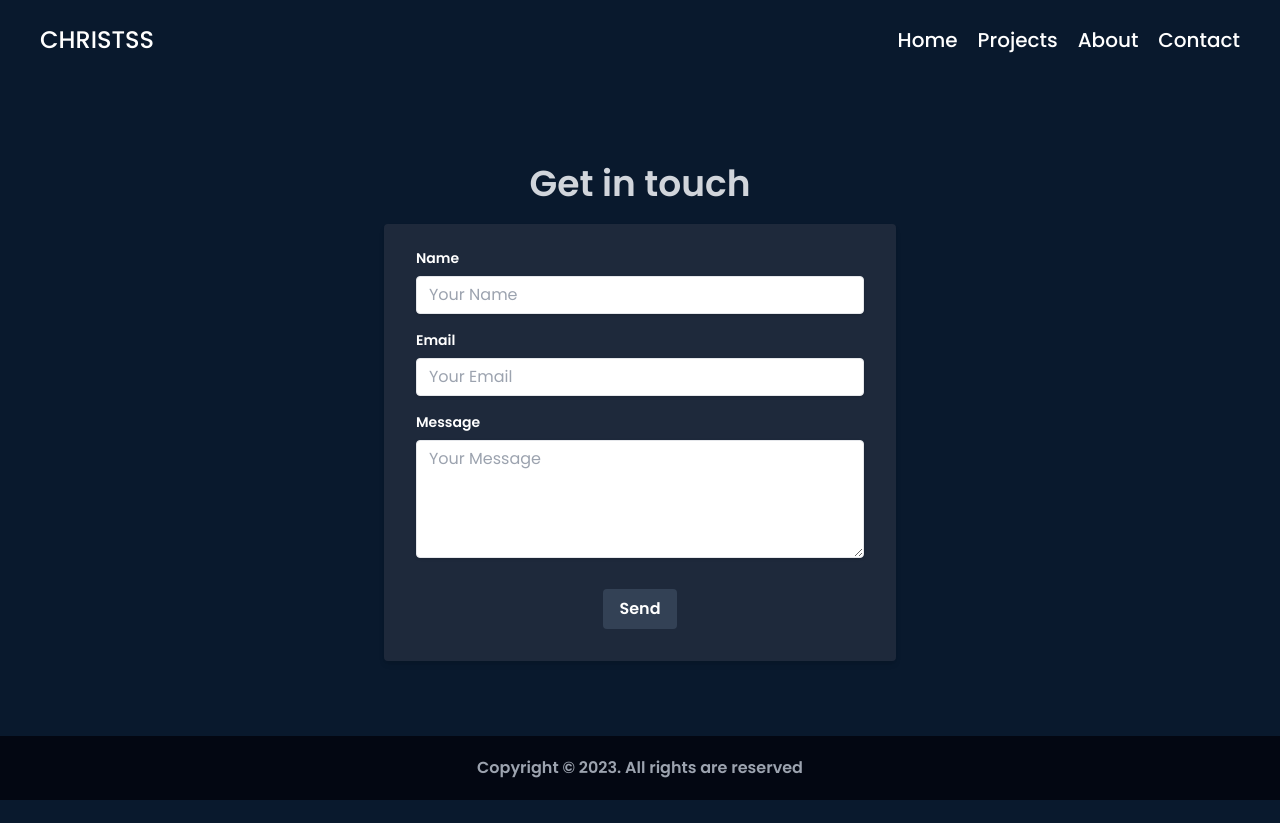
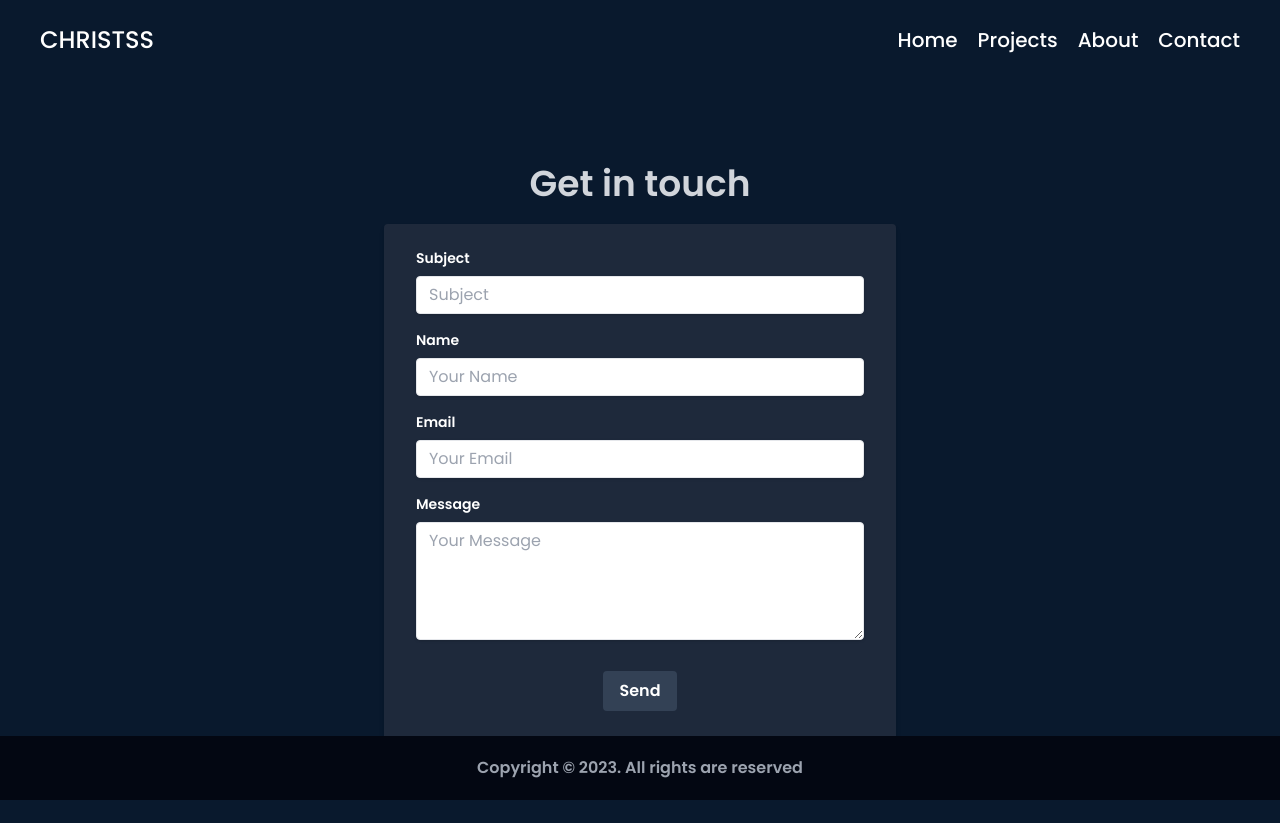
Before and after one commit to kurays015/portfolio1.0, a React (Vite) app: page /contact in a window 1280 px wide. Before the commit the page ends 800 px from the top, so only its background shows below. Built offline with nearby package versions, Linux system fonts and the light colour scheme.

Commit message:
add emailjs function

```diff
--- a/package.json
+++ b/package.json
@@ -10,6 +10,7 @@
     "preview": "vite preview"
   },
   "dependencies": {
+    "@emailjs/browser": "^3.11.0",
     "react": "^18.2.0",
     "react-dom": "^18.2.0",
     "react-icons": "^4.11.0",
--- a/src/pages/Contact.jsx
+++ b/src/pages/Contact.jsx
@@ -1,59 +1,100 @@
+import { useRef } from "react";
 import Footer from "../components/Footer";
+import emailjs from "@emailjs/browser";
 
 const Contact = () => {
+  const form = useRef();
+
+  const sendEmail = e => {
+    e.preventDefault();
+
+    emailjs
+      .sendForm(
+        "service_6wxmbrw",
+        "template_e800nav",
+        form.current,
+        "QUBpICwU-3PLuzdNM"
+      )
+      .then(
+        result => {
+          console.log(result.text);
+        },
+        error => {
+          console.log(error.text);
+        }
+      );
+  };
   return (
     <>
       <div className="py-16 max-w-lg mx-auto">
         <h1 className=" text-gray-300 font-semibold text-4xl my-5 text-center">
           Get in touch
         </h1>
-        <form class="bg-slate-800 shadow-md rounded px-8 pt-6 pb-8 mb-4">
-          <div class="mb-4">
+        <form
+          ref={form}
+          onSubmit={sendEmail}
+          className="bg-slate-800 shadow-md rounded px-8 pt-6 pb-8 mb-4"
+        >
+          <div className="mb-4">
             <label
-              class="block text-white text-sm font-semibold mb-2"
+              className="block text-white text-sm font-semibold mb-2"
+              for="subject"
+            >
+              Subject
+            </label>
+            <input
+              className="shadow appearance-none border rounded w-full py-2 px-3 leading-tight focus:outline-none focus:shadow-outline"
+              name="subject"
+              type="text"
+              placeholder="Subject"
+            />
+          </div>
+          <div className="mb-4">
+            <label
+              className="block text-white text-sm font-semibold mb-2"
               for="name"
             >
               Name
             </label>
             <input
-              class="shadow appearance-none border rounded w-full py-2 px-3 leading-tight focus:outline-none focus:shadow-outline"
-              id="name"
+              className="shadow appearance-none border rounded w-full py-2 px-3 leading-tight focus:outline-none focus:shadow-outline"
+              name="name"
               type="text"
               placeholder="Your Name"
             />
           </div>
-          <div class="mb-4">
+          <div className="mb-4">
             <label
-              class="block text-white text-sm font-semibold mb-2"
+              className="block text-white text-sm font-semibold mb-2"
               for="email"
             >
               Email
             </label>
             <input
-              class="shadow appearance-none border rounded w-full py-2 px-3 leading-tight focus:outline-none focus:shadow-outline"
-              id="email"
+              className="shadow appearance-none border rounded w-full py-2 px-3 leading-tight focus:outline-none focus:shadow-outline"
+              name="email"
               type="email"
               placeholder="Your Email"
             />
           </div>
-          <div class="mb-6">
+          <div className="mb-6">
             <label
-              class="block text-white text-sm font-semibold mb-2"
+              className="block text-white text-sm font-semibold mb-2"
               for="message"
             >
               Message
             </label>
             <textarea
-              class="shadow appearance-none border rounded w-full py-2 px-3 leading-tight focus:outline-none focus:shadow-outline"
-              id="message"
+              className="shadow appearance-none border rounded w-full py-2 px-3 leading-tight focus:outline-none focus:shadow-outline"
+              name="message"
               rows="5"
               placeholder="Your Message"
             ></textarea>
           </div>
-          <div class="flex items-center justify-center">
+          <div className="flex items-center justify-center">
             <button
-              class="bg-slate-700 hover:bg-slate-500 text-white font-semibold py-2 px-4 rounded focus:outline-none focus:shadow-outline"
-              type="button"
+              className="bg-slate-700 hover:bg-slate-500 text-white font-semibold py-2 px-4 rounded focus:outline-none focus:shadow-outline"
+              type="submit"
             >
               Send
             </button>
```
Also changed, not shown: 1 other file (tests, documents, lock files or other folders).
